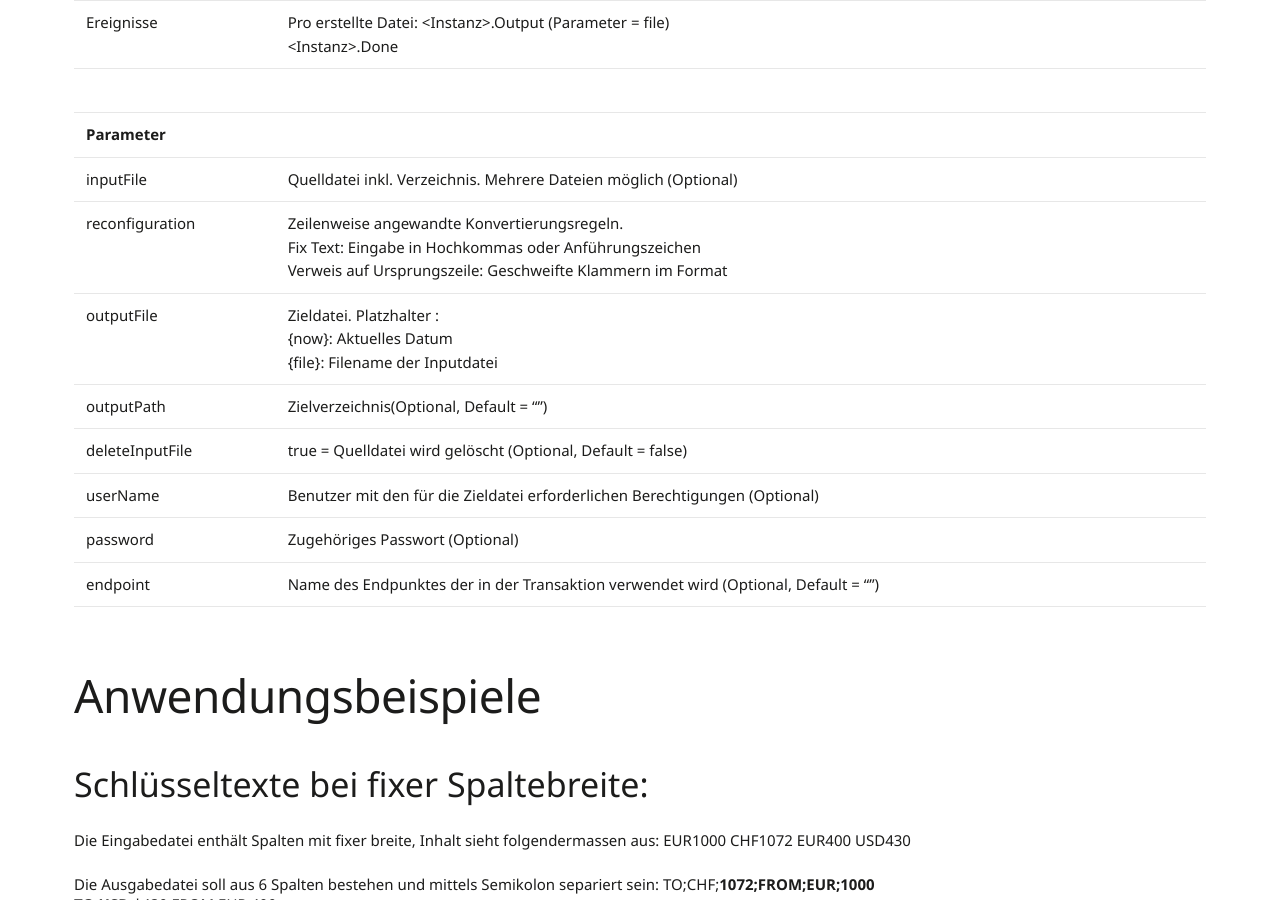
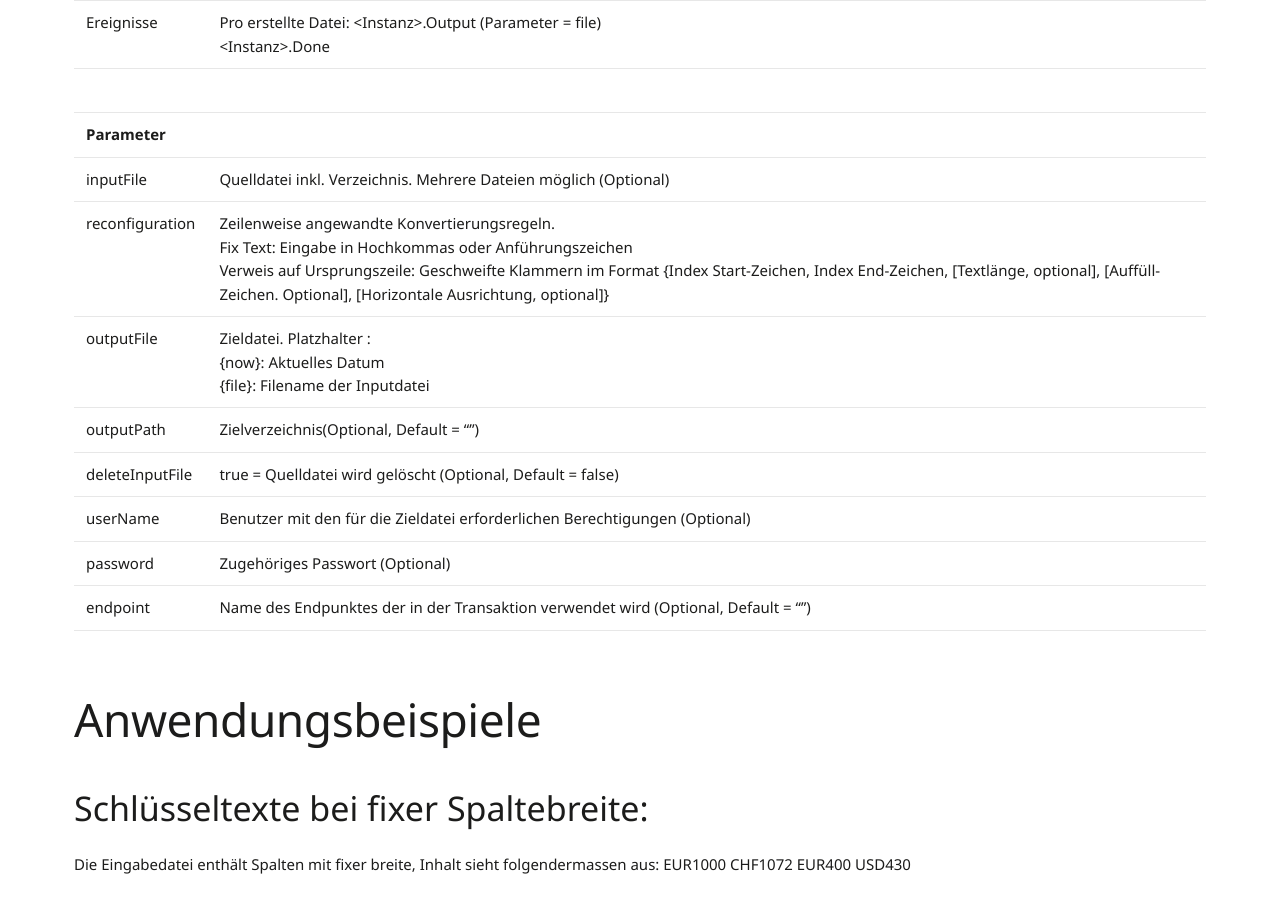
Before and after one commit to primesoft-group/oneconnexx-docs, a Jekyll site: the page built from _pages/addins/de/filereconstructor.md, in a window 1280 px wide and 900 px high, scrolled down 594 px. Built offline with Jekyll 4.4.1, drawn with Linux system fonts in a browser that asks for light colours; nearby versions of some CDN libraries; some web fonts are replaced.

Commit message:
Update filereconstructor.md

```diff
--- a/_pages/addins/de/filereconstructor.md
+++ b/_pages/addins/de/filereconstructor.md
@@ -16,8 +16,8 @@
 | | |
 | __Parameter__ | |
 | inputFile | Quelldatei inkl. Verzeichnis. Mehrere Dateien möglich (Optional) |
-| reconfiguration | Zeilenweise angewandte Konvertierungsregeln.<br />Fix Text: Eingabe in Hochkommas oder Anführungszeichen<br />Verweis auf Ursprungszeile: Geschweifte Klammern im Format |
-| outputFile | Zieldatei. Platzhalter : <br /> {now}: Aktuelles Datum<br />	{file}: Filename der Inputdatei  |
+| reconfiguration | Zeilenweise angewandte Konvertierungsregeln.<br />Fix Text: Eingabe in Hochkommas oder Anführungszeichen<br />Verweis auf Ursprungszeile: Geschweifte Klammern im Format {Index Start-Zeichen, Index End-Zeichen, [Textlänge, optional], [Auffüll-Zeichen. Optional], [Horizontale Ausrichtung, optional]} |
+| outputFile | Zieldatei. Platzhalter : <br /> {now}: Aktuelles Datum<br />	{file}: Filename der Inputdatei |
 | outputPath | Zielverzeichnis(Optional, Default = "") |
 | deleteInputFile | true = Quelldatei wird gelöscht (Optional, Default = false) |
 | userName | Benutzer mit den für die Zieldatei erforderlichen Berechtigungen (Optional) |
```
